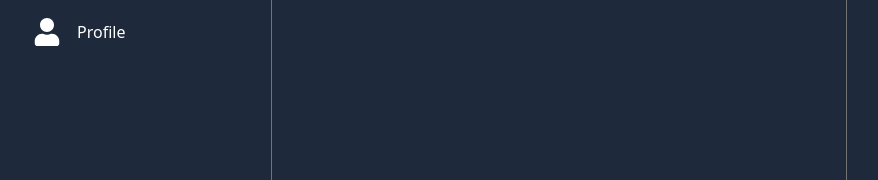
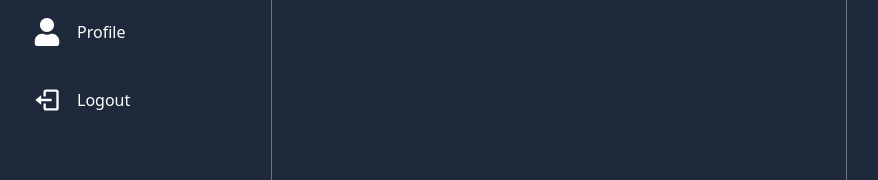
Before and after one commit to RamziRM/twitter-next, a Next.js app: page / in a window 1280 px wide. Shown: the part 198-378 px from the top of the page, without its empty margins (81-959 px from the left). Built offline with nearby package versions, Linux system fonts and the light colour scheme.

Commit message:
logout item

```diff
--- a/components/sidebar/Sidebar.tsx
+++ b/components/sidebar/Sidebar.tsx
@@ -1,5 +1,6 @@
 import { BsHouseFill, BsBellFill } from "react-icons/bs";
 import { FaUser } from "react-icons/fa";
+import { BiLogOut } from "react-icons/bi";
 import SidebarLogo from "./SidebarLogo";
 import SidebarItem from "./SidebarItem";
 
@@ -35,6 +36,11 @@ const Sidebar = () => {
               icon={item.icon}
             />
           ))}
+          <SidebarItem
+            onClick={() => alert("clicked")}
+            label="Logout"
+            icon={BiLogOut}
+          />
         </div>
       </div>
     </div>
```
